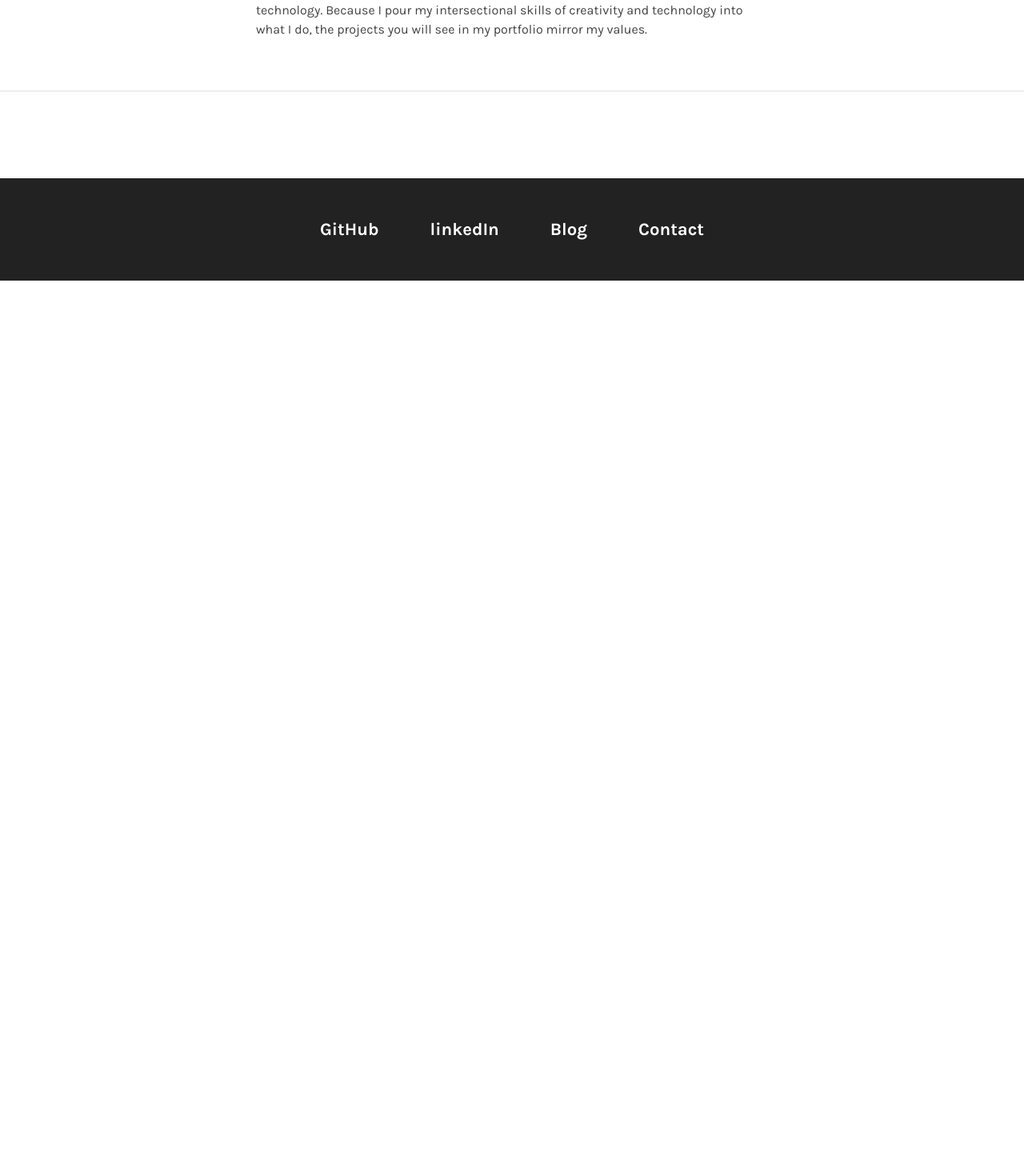
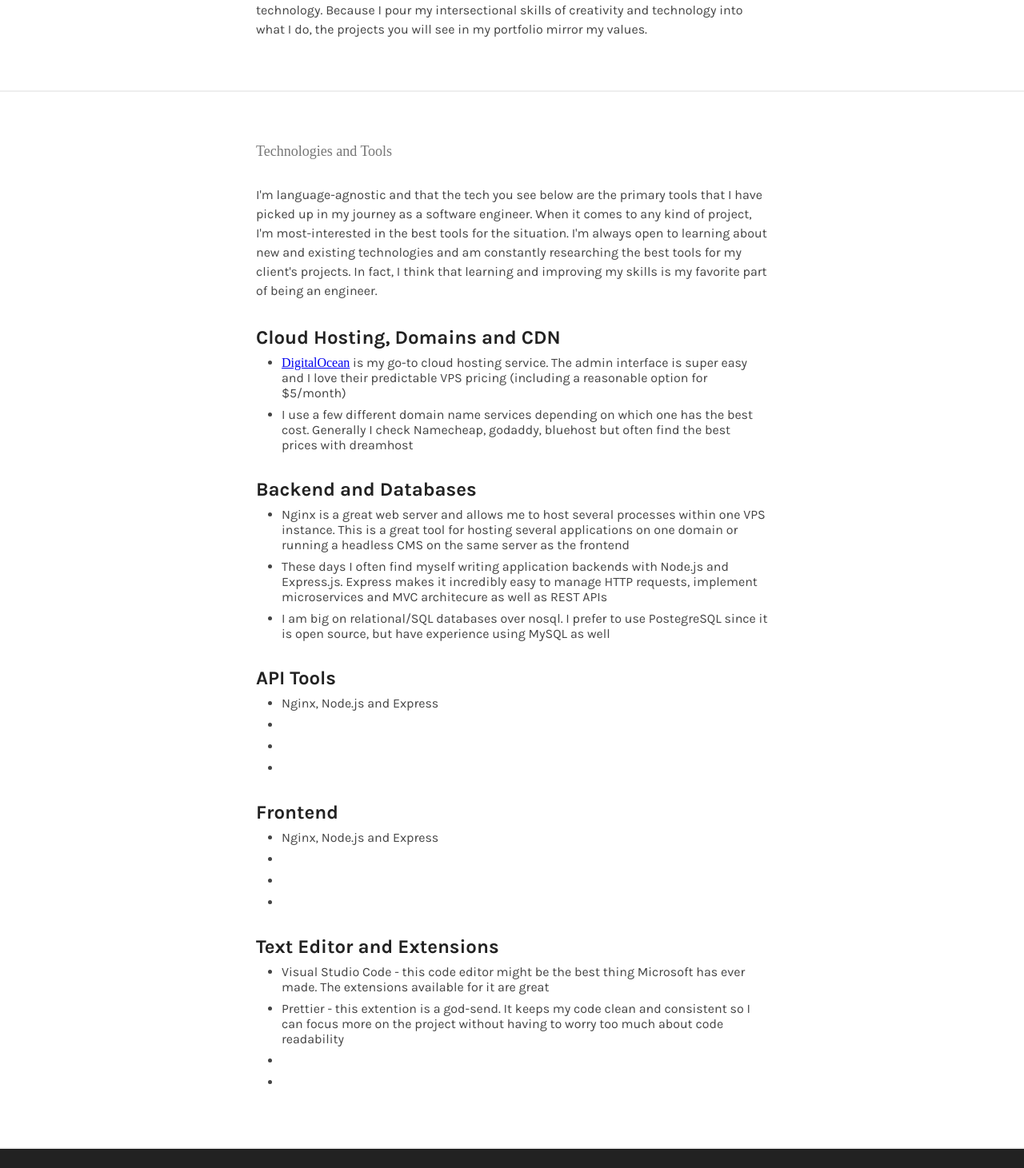
Before and after one commit to marcusprice/portfolio, a Next.js app: page /about in a window 1280 px wide. Shown: the part 449-1910 px from the top of the page at 80% size. Before the commit the page ends 800 px from the top, so only its background shows below. Built offline with nearby package versions, Linux system fonts and the light colour scheme.

Commit message:
added content to about section

```diff
--- a/components/About/About.jsx
+++ b/components/About/About.jsx
@@ -2,6 +2,7 @@
 import ContentSection from '../shared/ContentSection';
 import SectionHeader from '../shared/SectionHeader';
 import SectionText from './SectionText';
+import Technologies from './Technologies';
 
 export default function About() {
   return (
@@ -35,6 +36,9 @@
           mirror my values.
         </SectionText>
       </ContentSection>
+      <ContentSection>
+        <Technologies />
+      </ContentSection>
     </>
   );
 }
--- /dev/null
+++ b/components/About/Technologies/Technologies.jsx
@@ -0,0 +1,90 @@
+import styles from './Technologies.module.css';
+
+export default function Technologies() {
+  return (
+    <div className={styles.container}>
+      <h2>Technologies and Tools</h2>
+      <p>
+        I'm language-agnostic and that the tech you see below are the primary
+        tools that I have picked up in my journey as a software engineer. When
+        it comes to any kind of project, I'm most-interested in the best tools
+        for the situation. I'm always open to learning about new and existing
+        technologies and am constantly researching the best tools for my
+        client's projects. In fact, I think that learning and improving my
+        skills is my favorite part of being an engineer.
+      </p>
+      <h3>Cloud Hosting, Domains and CDN</h3>
+      <ul>
+        <li>
+          <a
+            href='https://digitalocean.com'
+            target='_blank'
+            rel='noopener noreferrer'
+          >
+            DigitalOcean
+          </a>{' '}
+          is my go-to cloud hosting service. The admin interface is super easy
+          and I love their predictable VPS pricing (including a reasonable
+          option for $5/month)
+        </li>
+        <li>
+          I use a few different domain name services depending on which one has
+          the best cost. Generally I check Namecheap, godaddy, bluehost but
+          often find the best prices with dreamhost
+        </li>
+      </ul>
+
+      <h3>Backend and Databases</h3>
+      <ul>
+        <li>
+          Nginx is a great web server and allows me to host several processes
+          within one VPS instance. This is a great tool for hosting several
+          applications on one domain or running a headless CMS on the same
+          server as the frontend
+        </li>
+        <li>
+          These days I often find myself writing application backends with
+          Node.js and Express.js. Express makes it incredibly easy to manage
+          HTTP requests, implement microservices and MVC architecure as well as
+          REST APIs
+        </li>
+        <li>
+          I am big on relational/SQL databases over nosql. I prefer to use
+          PostegreSQL since it is open source, but have experience using MySQL
+          as well
+        </li>
+      </ul>
+
+      <h3>API Tools</h3>
+      <ul>
+        <li>Nginx, Node.js and Express</li>
+        <li></li>
+        <li></li>
+        <li></li>
+      </ul>
+
+      <h3>Frontend</h3>
+      <ul>
+        <li>Nginx, Node.js and Express</li>
+        <li></li>
+        <li></li>
+        <li></li>
+      </ul>
+
+      <h3>Text Editor and Extensions</h3>
+      <ul>
+        <li>
+          Visual Studio Code - this code editor might be the best thing
+          Microsoft has ever made. The extensions available for it are great
+        </li>
+        <li>
+          Prettier - this extention is a god-send. It keeps my code clean and
+          consistent so I can focus more on the project without having to worry
+          too much about code readability
+        </li>
+        <li></li>
+        <li></li>
+      </ul>
+    </div>
+  );
+}
--- /dev/null
+++ b/components/About/Technologies/Technologies.module.css
@@ -0,0 +1,52 @@
+.container {
+  max-width: 640px;
+  margin: 0 auto;
+  padding: 64px 16px;
+}
+
+.container h2 {
+  color: #777;
+  font-size: 18px;
+  margin-bottom: 32px;
+}
+
+.container p {
+  font-family: 'Karla', sans-serif;
+  color: #444;
+  line-height: 1.5;
+}
+
+.container h3 {
+  color: #222;
+  font-size: 24px;
+  margin-top: 32px;
+  font-family: 'Karla', sans-serif;
+  font-weight: 700;
+}
+
+.container ul {
+  margin: 0;
+  padding: 0;
+  padding-left: 32px;
+}
+
+.container ul li {
+  color: #444;
+  margin: 8px 0;
+  font-family: 'Karla', sans-serif;
+}
+
+@media only screen and (min-width: 640px) {
+  .container {
+    padding: 64px 0;
+  }
+}
+
+@media only screen and (min-width: 768px) {
+}
+
+@media only screen and (min-width: 1024px) {
+}
+
+@media only screen and (min-width: 1280px) {
+}
--- /dev/null
+++ b/components/About/Technologies/index.js
@@ -0,0 +1 @@
+export { default } from './Technologies';
```
